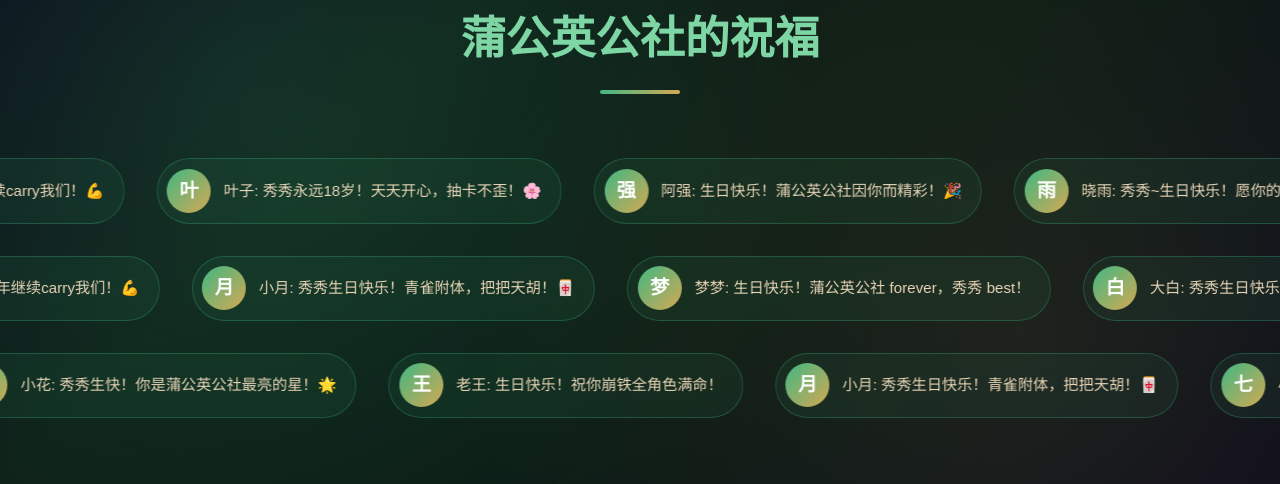
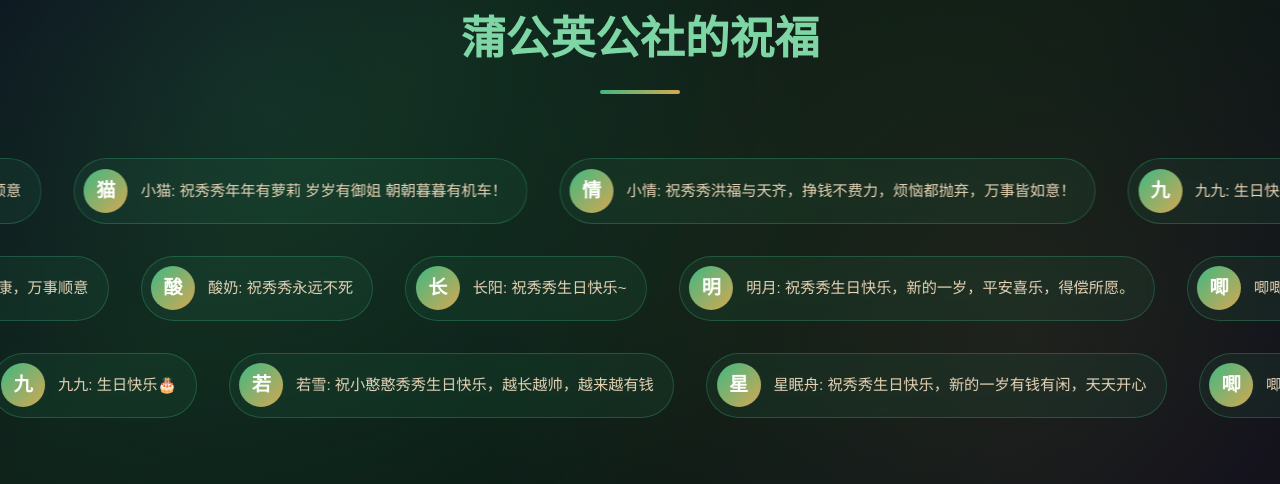
Before and after one commit to LanJ162/xiuxiu-birthday, a plain HTML site: page index.html in a window 1280 px wide. Shown: the part 2852-3336 px from the top of the page. Drawn offline with Linux system fonts and the light colour scheme.

Commit message:
替换祝福区为17条真实百业成员祝福，降低滚动速度至70-100秒

```diff
--- a/index.html
+++ b/index.html
@@ -733,18 +733,23 @@ function closeLightbox() {
 
 /* ===== Blessing River ===== */
 const blessings = [
-  { name:'小月', initial:'月', msg:'秀秀生日快乐！青雀附体，把把天胡！🀄' },
-  { name:'大海', initial:'海', msg:'生日快乐秀秀！新的一年继续carry我们！💪' },
-  { name:'叶子', initial:'叶', msg:'秀秀永远18岁！天天开心，抽卡不歪！🌸' },
-  { name:'阿强', initial:'强', msg:'生日快乐！蒲公英公社因你而精彩！🎉' },
-  { name:'晓雨', initial:'雨', msg:'秀秀~生日快乐！愿你的每一天都闪闪发光✨' },
-  { name:'小熊', initial:'熊', msg:'Happy Birthday秀秀！青雀大王保佑你！🎂' },
-  { name:'老王', initial:'王', msg:'生日快乐！祝你崩铁全角色满命！' },
-  { name:'小花', initial:'花', msg:'秀秀生快！你是蒲公英公社最亮的星！🌟' },
-  { name:'阿杰', initial:'杰', msg:'生日快乐秀秀！期待下次一起开黑！🎮' },
-  { name:'小七', initial:'七', msg:'秀秀生日快乐！青雀の祝福与你同在~' },
-  { name:'大白', initial:'白', msg:'秀秀生日快乐！记得天天快乐呀！' },
-  { name:'梦梦', initial:'梦', msg:'生日快乐！蒲公英公社 forever，秀秀 best！' },
+  { name:'酸奶', initial:'酸', msg:'祝秀秀永远不死' },
+  { name:'小七', initial:'七', msg:'身体健康，万事顺意' },
+  { name:'小猫', initial:'猫', msg:'祝秀秀年年有萝莉 岁岁有御姐 朝朝暮暮有机车！' },
+  { name:'小情', initial:'情', msg:'祝秀秀洪福与天齐，挣钱不费力，烦恼都抛弃，万事皆如意！' },
+  { name:'九九', initial:'九', msg:'生日快乐🎂' },
+  { name:'小五', initial:'五', msg:'秀秀姐生日快乐，驰骋江湖也驰骋前路' },
+  { name:'桂桂姐', initial:'桂', msg:'秀儿 生日快乐！天天十连双金！' },
+  { name:'星眠舟', initial:'星', msg:'祝秀秀生日快乐，新的一岁有钱有闲，天天开心' },
+  { name:'若雪', initial:'若', msg:'祝小憨憨秀秀生日快乐，越长越帅，越来越有钱' },
+  { name:'小疯子', initial:'疯', msg:'祝秀秀姐 腰好肾好身体更好 夜夜做新郎，夜夜不重样。' },
+  { name:'笔日', initial:'笔', msg:'生日快乐！废话不多说，下次见面火锅你请客，蛋糕我吃双份。' },
+  { name:'方哥', initial:'方', msg:'我的秀，方哥在这里祝你生日快乐，事事顺心，秒伤天天拿榜一！' },
+  { name:'清风', initial:'风', msg:'祝秀秀生日快乐，早日买上心爱的机车' },
+  { name:'瑶瑶', initial:'瑶', msg:'秀秀生日快乐，未来每一天，天天八音窍，调律全推荐，打本都第一。' },
+  { name:'唧唧', initial:'唧', msg:'秀秀，生日快乐，长生不死年年有今日岁岁有今朝，天天抽卡中头奖' },
+  { name:'明月', initial:'明', msg:'祝秀秀生日快乐，新的一岁，平安喜乐，得偿所愿。' },
+  { name:'长阳', initial:'长', msg:'祝秀秀生日快乐~' },
 ];
 
 // Duplicate blessings for seamless loop
@@ -765,9 +770,9 @@ function createBlessingTrack(items, speed) {
 
 const blessingContainer = document.getElementById('blessing-container');
 // 3 rows with different speeds and shuffled orders
-blessingContainer.appendChild(createBlessingTrack(allBlessings, 35));
-blessingContainer.appendChild(createBlessingTrack([...allBlessings].reverse(), 42));
-blessingContainer.appendChild(createBlessingTrack(allBlessings.sort(() => Math.random()-0.5), 28));
+blessingContainer.appendChild(createBlessingTrack(allBlessings, 80));
+blessingContainer.appendChild(createBlessingTrack([...allBlessings].reverse(), 100));
+blessingContainer.appendChild(createBlessingTrack(allBlessings.sort(() => Math.random()-0.5), 70));
 
 /* ===== Qingque Mahjong Game ===== */
 const tileEmojis = ['🀇','🀈','🀉','🀊','🀋','🀌','🀍','🀄'];
```
Also changed, not shown: 祝福.txt (added).
